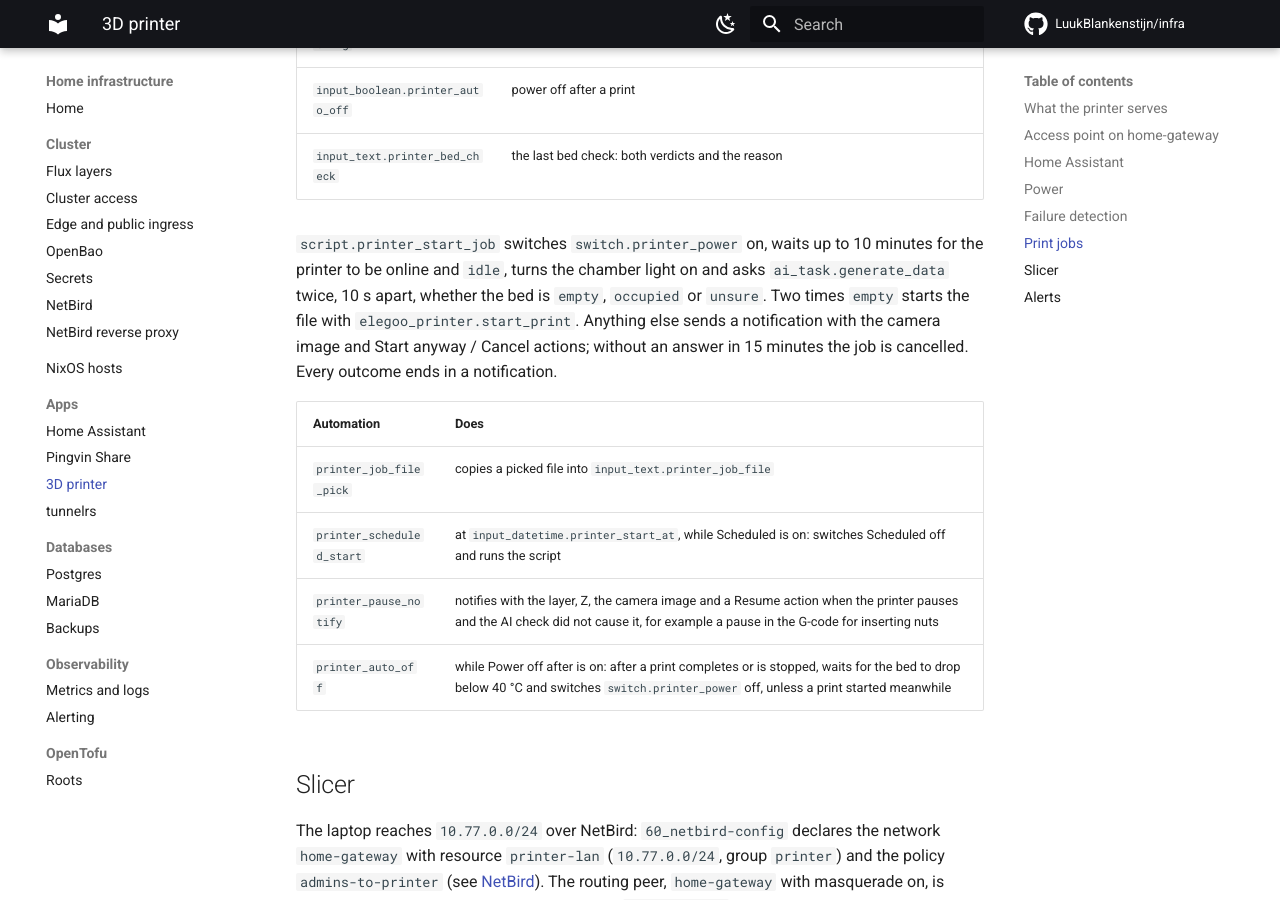
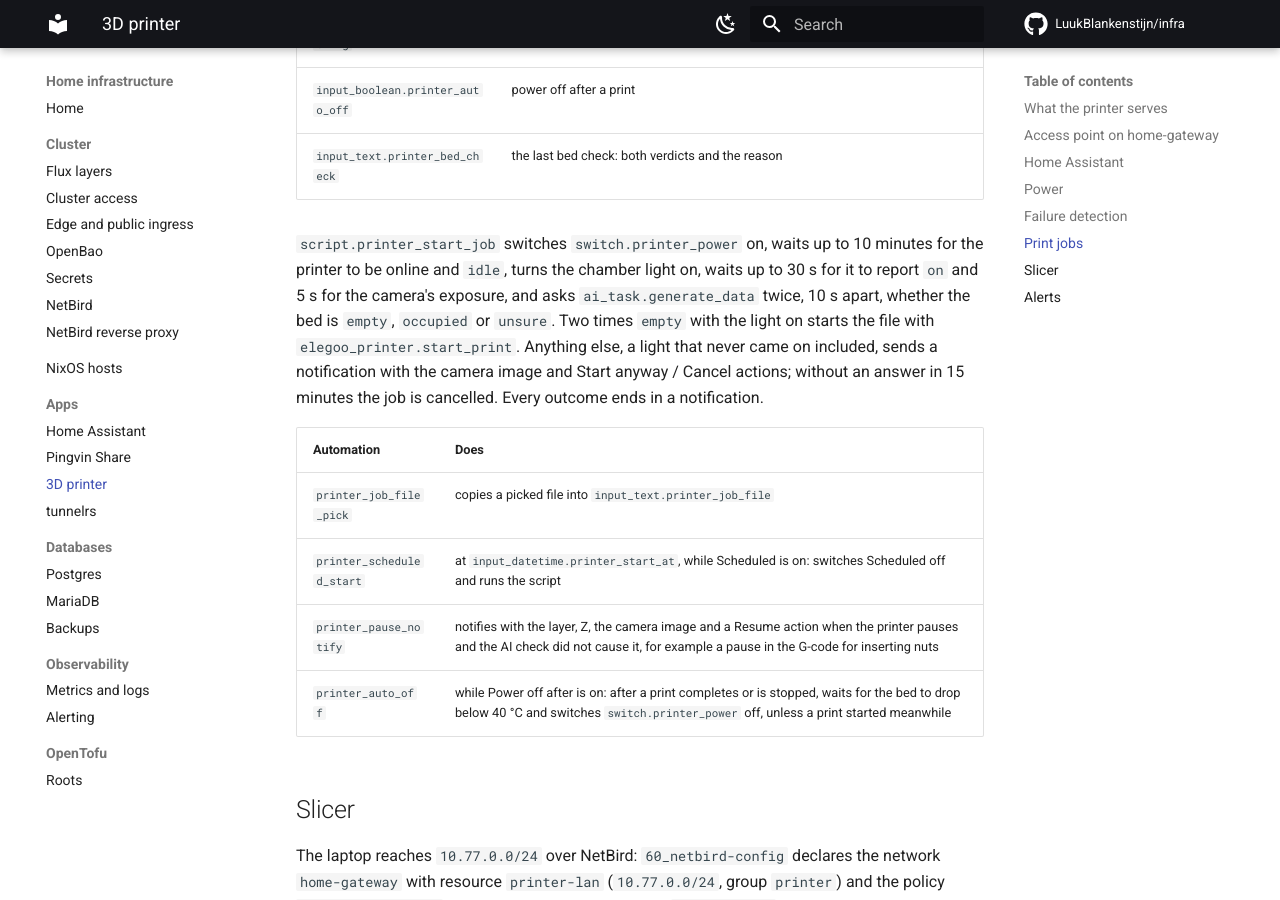
Before and after one commit to LuukBlankenstijn/infra, an MkDocs documentation site: the page built from docs/apps/printer.md, in a window 1280 px wide and 900 px high, scrolled down 4853 px. Built offline with MkDocs 1.6.1 and Material for MkDocs 9.7.7, drawn with Linux system fonts in a browser that asks for light colours; comment, search, counter and statistics services are not loaded.

Commit message:
docs(printer): bed check needs the chamber light on
- a light that never comes on takes the not-clear path

```diff
--- a/docs/apps/printer.md
+++ b/docs/apps/printer.md
@@ -168,12 +168,14 @@ upload), then press Start now or set Start at and switch Scheduled on.
 | `input_text.printer_bed_check` | the last bed check: both verdicts and the reason |
 
 `script.printer_start_job` switches `switch.printer_power` on, waits up to 10
-minutes for the printer to be online and `idle`, turns the chamber light on and
+minutes for the printer to be online and `idle`, turns the chamber light on,
+waits up to 30 s for it to report `on` and 5 s for the camera's exposure, and
 asks `ai_task.generate_data` twice, 10 s apart, whether the bed is `empty`,
-`occupied` or `unsure`. Two times `empty` starts the file with
-`elegoo_printer.start_print`. Anything else sends a notification with the camera
-image and Start anyway / Cancel actions; without an answer in 15 minutes the job
-is cancelled. Every outcome ends in a notification.
+`occupied` or `unsure`. Two times `empty` with the light on starts the file with
+`elegoo_printer.start_print`. Anything else, a light that never came on included,
+sends a notification with the camera image and Start anyway / Cancel actions;
+without an answer in 15 minutes the job is cancelled. Every outcome ends in a
+notification.
 
 | Automation | Does |
 | --- | --- |
```
